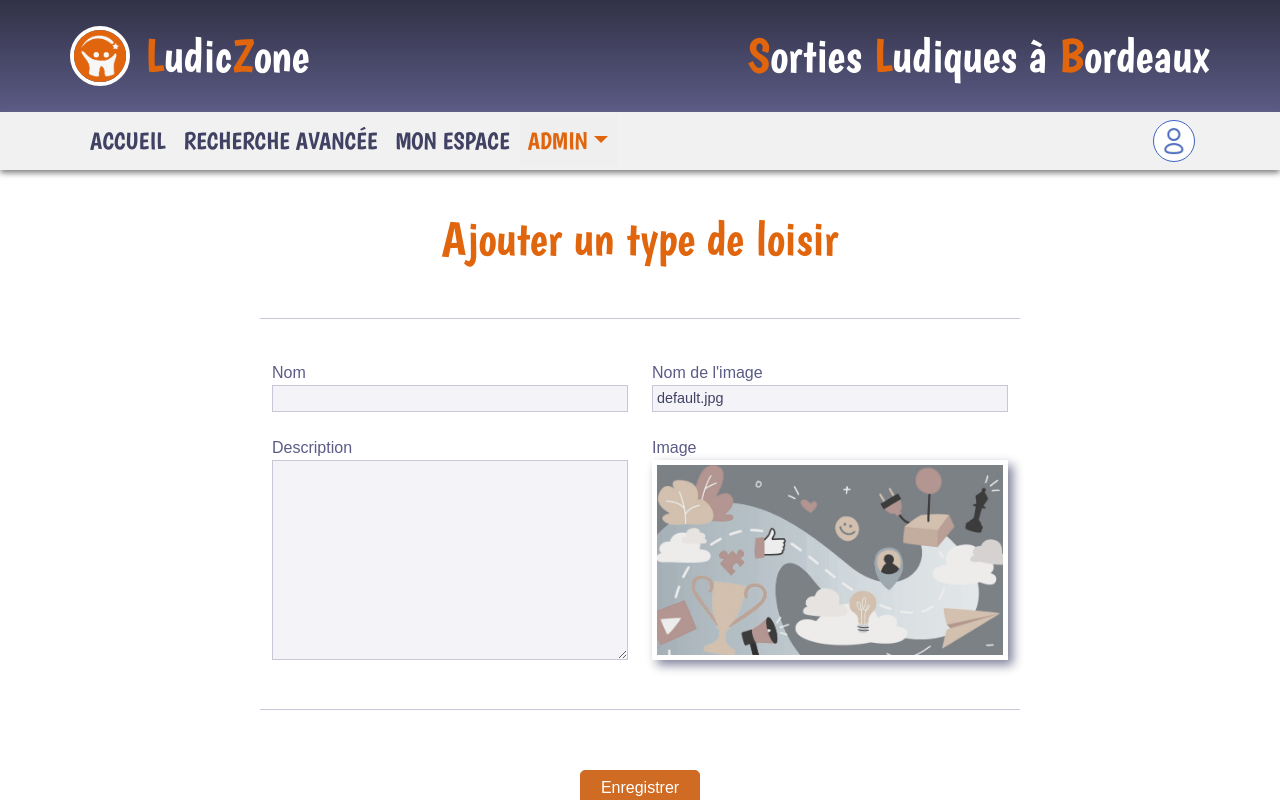
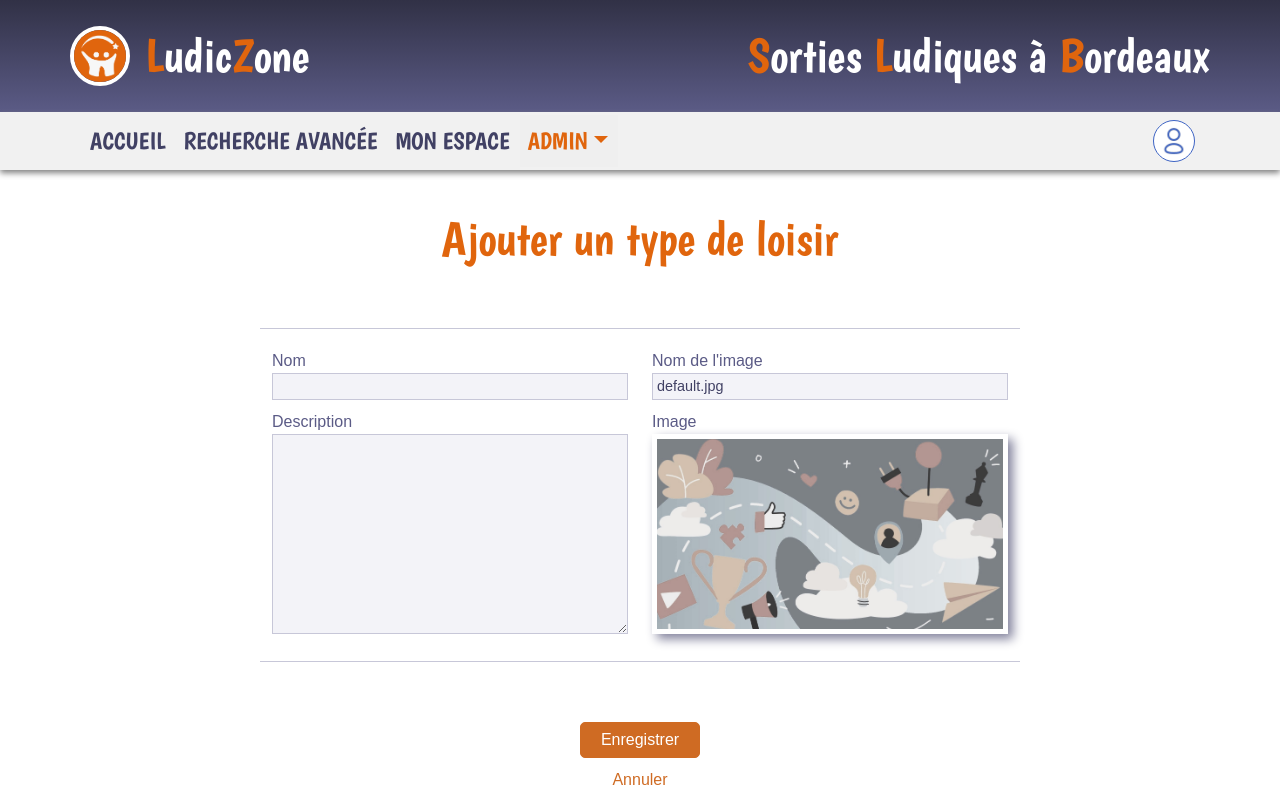
Before and after one commit to StephaneLP/ludiczone-react, a React (Create React App) app: page /admin-area-type-create in a window 1280 px wide. Shown: the top 800 px of the page. Built offline with nearby package versions, Linux system fonts and the light colour scheme; a web font is replaced by a local one.

Commit message:
maj CRUD

```diff
--- a/src/App.js
+++ b/src/App.js
@@ -3,6 +3,7 @@ import Home from "./pages/home/Home"
 import Search from "./pages/search/Search";
 import AdminAreaType from "./pages/admin/AdminAreaType";
 import AdminAreaTypeCreate from "./pages/admin/AdminAreaTypeCreate";
+import AdminAreaTypeUpdate from "./pages/admin/AdminAreaTypeUpdate";
 import PageError from "./components/errors/PageError"
 import PageNotFound from "./components/errors/PageNotFound";
 
@@ -14,6 +15,7 @@ function App() {
             <Route path="/search" element={<Search />} />
             <Route path="/admin-area-type" element={<AdminAreaType />} />
             <Route path="/admin-area-type-create" element={<AdminAreaTypeCreate />} />
+            <Route path="/admin-area-type-update/:id" element={<AdminAreaTypeUpdate />} />
             <Route path="/erreur" element={<PageError />} />
             <Route path="*" element={<PageNotFound />} />
         </Routes>
--- a/src/layout/menu/Menu.jsx
+++ b/src/layout/menu/Menu.jsx
@@ -6,9 +6,10 @@ const Menu = () => {
     const location = useLocation()
 
     const path = location.pathname
+
     const isArea = (path === "/admin-area" || path === "/admin-area-create" || path === "/admin-area-update")
-    const isAreaType = (path === "/admin-area-type" || path === "/admin-area-type-create" || path === "/admin-area-type-update")
-    const isAreaZone = (path === "/admin-area-zone" || path === "/admin-area-zone-create" || path === "/admin-area-zone-update")
+    const isAreaType = (path === "/admin-area-type" || path === "/admin-area-type-create" || path.includes("/admin-area-type-update"))
+    const isAreaZone = (path === "/admin-area-zone" || path === "/admin-area-zone-create" || path.includes("/admin-area-zone-update"))
     const isAdmin = (isArea || isAreaType || isAreaZone)
 
     return (
--- a/src/pages/admin/AdminAreaTypeCreate.jsx
+++ b/src/pages/admin/AdminAreaTypeCreate.jsx
@@ -2,26 +2,32 @@ import "./admin.scss"
 
 import Menu from "../../layout/menu/Menu"
 
+import { colorMsg, formatDate } from "../../js/utils.js"
 import { useEffect, useState } from "react"
-import { Link, useNavigate, useParams } from "react-router-dom"
+import { Link, useNavigate } from "react-router-dom"
 
 const AdminAreaTypeCreate = () => {
     const navigate = useNavigate()
+
     const[adminMessage, setAdminMessage] = useState({libelle: "", color: ""})
-
+    const[focusName, setFocusName] = useState("")
     const[createName, setCreateName] = useState("")
     const[createDescription, setCreateDescription] = useState("")
     const[createPicture, setCreatePicture] = useState("default.jpg")
+
+    const handleNameChange = (event) => {
+        setCreateName(event.target.value);
+        setAdminMessage({libelle: "", color: ""})
+        setFocusName("")
+    }
 
     const handleSubmit = (event) => {
         event.preventDefault()
 
         if(createName === "") {
-            setAdminMessage({libelle: "Veuillez renseigner un nom S.V.P.", color: "brown"})
-            return
-        }
-        if(createDescription === "") {
-            setAdminMessage({libelle: "Veuillez renseigner une description S.V.P.", color: "brown"})
+            setAdminMessage({libelle: "Veuillez renseigner un nom S.V.P.", color: colorMsg.error})
+            setFocusName(colorMsg.error)
+            window.scrollTo(0,0)
             return
         }
 
@@ -40,8 +46,22 @@ const AdminAreaTypeCreate = () => {
             return res.json()
         })
         .then((res) => {
-            navigate("/admin-area-type")
+            if(res.success) {
+                navigate('/admin-area-type',{
+                    state: {
+                        success: true,
+                        message: res.message
+                    }
+                })
+            }
+            else {
+                setAdminMessage({libelle: res.message, color: colorMsg.error})
+            }
         })
+        .catch((error) => {
+            setAdminMessage({libelle: error, color: colorMsg.error})
+        })
+        window.scrollTo(0,0)
     }
 
     return (
@@ -51,43 +71,44 @@ const AdminAreaTypeCreate = () => {
             <h1>Ajouter un type de loisir</h1>
 
             <div className="container">
-                <form className="admin-create" onSubmit={handleSubmit}>
+                <div className="admin-message d-flex justify-content-center align-items-center">
+                    <div style={{backgroundColor: adminMessage.color}}>{adminMessage.libelle}</div>
+                </div>
+                <form className="admin-alter" onSubmit={handleSubmit}>
                     <div className="row">
                         <div className="col-12 col-md-2"></div>
-                        <div className="col-12 col-md-8 admin-create-separator-top">
-                            <div className="admin-message d-flex justify-content-center align-items-center">
-                                <div style={{backgroundColor: adminMessage.color}}>{adminMessage.libelle}</div>
-                            </div>
+                        <div className="col-12 col-md-8 admin-alter-separator-top">
+
                         </div>
                         <div className="col-12 col-md-2"></div>
                     </div>
                     <div className="row">
                         <div className="col-12 col-md-2"></div>
                         <div className="col-12 col-md-4">
-                            <div className="admin-create-cellule">
+                            <div className="admin-alter-cellule">
                                 <label>
                                     <span className="label-libelle">Nom</span>
-                                    <input type="text" maxLength="50" value={createName} onChange={(e) => setCreateName(e.target.value)} style={{borderColor: adminMessage.color}} />
+                                    <input type="text" maxLength="50" value={createName} onChange={(e) => handleNameChange(e)} style={{borderColor: focusName}} />
                                 </label>
                             </div>
-                            <div className="admin-create-cellule">
+                            <div className="admin-alter-cellule">
                                 <label>
                                 <span className="label-libelle">Description</span>
-                                    <textarea maxLength="200" value={createDescription} onChange={(e) => setCreateDescription(e.target.value)} style={{borderColor: adminMessage.color}} />
+                                    <textarea maxLength="200" value={createDescription} onChange={(e) => setCreateDescription(e.target.value)} />
                                 </label>
                             </div>
                         </div>
                         <div className="col-12 col-md-4">
-                            <div className="admin-create-cellule">
+                            <div className="admin-alter-cellule">
                                 <label>
                                     <span className="label-libelle">Nom de l'image</span>
                                     <input type="text" maxLength="50" value={createPicture} onChange={(e) => setCreatePicture(e.target.value)} disabled/>
                                 </label>
                             </div>
-                            <div className="admin-create-cellule">
+                            <div className="admin-alter-cellule">
                                 <label>
                                     <span className="label-libelle">Image</span>
-                                    <div className="admin-create-img" style={{backgroundImage: `url(${require("../../assets/images/type-sortie/" + createPicture)})`}}></div>
+                                    <div className="admin-alter-img" style={{backgroundImage: `url(${require("../../assets/images/type-sortie/" + createPicture)})`}}></div>
                                 </label>
                             </div>
                         </div>
@@ -95,7 +116,7 @@ const AdminAreaTypeCreate = () => {
                     </div>
                     <div className="row">
                         <div className="col-12 col-md-2"></div>
-                        <div className="col-12 col-md-8 admin-create-separator-bottom"></div>
+                        <div className="col-12 col-md-8 admin-alter-separator-bottom"></div>
                         <div className="col-12 col-md-2"></div>
                     </div>
                     <div className="row">
--- /dev/null
+++ b/src/pages/admin/AdminAreaTypeUpdate.jsx
@@ -0,0 +1,163 @@
+import "./admin.scss"
+
+import Loader from "../../components/loader/Loader"
+import Menu from "../../layout/menu/Menu"
+
+import { colorMsg, formatDate } from "../../js/utils.js"
+import { useEffect, useState } from "react"
+import { Link, useNavigate, useParams } from "react-router-dom"
+
+const AdminAreaTypeUpdate = () => {
+    const navigate = useNavigate()
+    const { id } = useParams()
+
+    const[getAreaType, setGetAreaType] = useState(null)
+    const[adminMessage, setAdminMessage] = useState({libelle: "", color: ""})
+    const[focusName, setFocusName] = useState("")
+    const[updateName, setUpdateName] = useState("")
+    const[updateDescription, setUpdateDescription] = useState("")
+    const[updatePicture, setUpdatePicture] = useState("default.jpg")
+
+    useEffect(() => {
+        fetch("http://localhost:3001/api/areatype/" + id)
+            .then((res) => {
+                return res.json()
+            })
+            .then((res) => {
+                setUpdateName(res.data.name)
+                setUpdateDescription(res.data.description)
+                setUpdatePicture(res.data.picture)
+                setGetAreaType(res.data)
+            })
+    },[])
+
+    const handleNameChange = (event) => {
+        setUpdateName(event.target.value);
+        setAdminMessage({libelle: "", color: ""})
+        setFocusName("")
+    }
+
+    const handleSubmit = (event) => {
+        event.preventDefault()
+
+        if(updateName === "") {
+            setAdminMessage({libelle: "Veuillez renseigner un nom S.V.P.", color: colorMsg.error})
+            setFocusName(colorMsg.error)
+            window.scrollTo(0,0)
+            return
+        }
+
+        fetch("http://localhost:3001/api/areatype/" + id,{
+            method: "PUT",
+            headers: {
+                "Content-Type": "application/json",
+            },
+            body: JSON.stringify({
+                name: updateName,
+                description: updateDescription,
+                picture: updatePicture,
+            })
+        })
+        .then((res) => {
+            return res.json()
+        })
+        .then((res) => {
+            if(res.success) {
+                navigate('/admin-area-type',{
+                    state: {
+                        success: true,
+                        message: res.message
+                    }
+                })
+            }
+            else {
+                setAdminMessage({libelle: res.message, color: colorMsg.error})
+            }
+        })
+        .catch((error) => {
+            setAdminMessage({libelle: error, color: colorMsg.error})
+        })
+        window.scrollTo(0,0)
+    }
+
+    return (
+    <main>
+        <Menu />
+        <section className="container-fluid admin">
+            <h1>Modifier un type de loisir</h1>
+            <div className="container">
+                {getAreaType === null ?
+                (<Loader />)
+                :
+                (
+                    <>
+                    <div className="admin-message d-flex justify-content-center align-items-center">
+                        <div style={{backgroundColor: adminMessage.color}}>{adminMessage.libelle}</div>
+                    </div>
+                    <form className="admin-alter" onSubmit={handleSubmit}>
+                        <div className="row">
+                            <div className="col-12 col-md-2"></div>
+                            <div className="col-12 col-md-8 admin-alter-separator-top">
+
+                            </div>
+                            <div className="col-12 col-md-2"></div>
+                        </div>
+                        <div className="row">
+                            <div className="col-12 col-md-2"></div>
+                            <div className="col-12 col-md-4">
+                                <div className="admin-alter-cellule">
+                                    <label>
+                                        <span className="label-libelle">Nom</span>
+                                        <input type="text" maxLength="50" value={updateName} onChange={(e) => handleNameChange(e)} style={{borderColor: focusName}} />
+                                    </label>
+                                </div>
+                                <div className="admin-alter-cellule">
+                                    <label>
+                                    <span className="label-libelle">Description</span>
+                                        <textarea maxLength="200" value={updateDescription} onChange={(e) => setUpdateDescription(e.target.value)} />
+                                    </label>
+                                </div>
+                            </div>
+                            <div className="col-12 col-md-4">
+                                <div className="admin-alter-cellule">
+                                    <label>
+                                        <span className="label-libelle">Nom de l'image</span>
+                                        <input type="text" maxLength="50" value={updatePicture} onChange={(e) => setUpdatePicture(e.target.value)} disabled/>
+                                    </label>
+                                </div>
+                                <div className="admin-alter-cellule">
+                                    <label>
+                                        <span className="label-libelle">Image</span>
+                                        <div className="admin-alter-img" style={{backgroundImage: `url(${require("../../assets/images/type-sortie/" + updatePicture)})`}}></div>
+                                    </label>
+                                </div>
+                            </div>
+                            <div className="col-12 col-md-2"></div>
+                        </div>
+                        <div className="row">
+                            <div className="col-12 col-md-2"></div>
+                            <div className="col-12 col-md-8 admin-alter-separator-bottom"></div>
+                            <div className="col-12 col-md-2"></div>
+                        </div>
+                        <div className="row">
+                            <div className="col-12">
+                                <div className="form-buttons">
+                                    <div>
+                                        <input className="btn-confirm" type="submit" value="Enregistrer" />
+                                    </div>
+                                    <div>
+                                        <Link className="btn-confirm-no" to="/admin-area-type" aria-current="page" href="#">Annuler</Link>
+                                    </div>
+                                </div>
+                            </div>
+                        </div>
+                    </form>
+                    </>
+                )}
+            </div>
+        </section>
+    </main>
+    )
+}
+
+export default AdminAreaTypeUpdate
--- a/src/pages/admin/admin.scss
+++ b/src/pages/admin/admin.scss
@@ -5,18 +5,19 @@
     margin-bottom: 40px;
 
     h1 {
-        margin: 40px 0;
+        margin: 40px 0 20px;
         color: $secondaryFontColor;
         font-size: 3rem;
     }
 
     .admin-titre {
-       font-size: 1rem;
+        font-size: 1rem;
         color: $baseFontColorLight2;
         background-color: $baseBgColorLight4;
         border: 1px solid $baseBgColorLight3;
         border-radius: 5px;
         padding: 5px 15px;
+        margin-top: 40px;
 
         h2 {
             font-family: "Poppins", Arial, Helvetica, sans-serif;
@@ -31,12 +32,16 @@
 
         div {
             padding: 4px 20px;
-            border-radius: 10px;;
+            border-radius: 5px;;
             font-size: 0.9rem;
             font-style: italic;
             color: white;
         }
     }
+
+    ////////////////////////////////
+    // ZONE DE FILTRE
+    ////////////////////////////////
 
     .admin-filter {
         font-size: 1rem;
@@ -85,24 +90,69 @@
         }
     }
 
-    .admin-create {
-        margin-top: 50px;
+    ////////////////////////////////
+    // LISTE DES RESULATTS
+    ////////////////////////////////
 
-        .admin-create-separator-top {
-            margin: 0 0 0;
+    .admin-no-result {
+        height: 300px;
+        color: $baseFontColorLight2;
+        font-size: 1.5rem;
+    }
+
+    .admin-row {
+        font-size: 1rem;
+        color: $baseFontColorLight2;
+        padding: 15px 0;
+        margin: 4px 0;
+        border-bottom: 1px solid $baseBgColorLight3;
+
+        div {
+            display: flex;
+            align-items: center;
+        }
+
+        .admin-row-title {
+            font-size: 1.2rem;
+            color: $baseFontColorLight1;
+        }
+
+        .admin-row-img {
+            width: 40%;
+            height: 100%;
+            border: 2px solid white;
+            box-shadow: 5px 5px 10px #82829c;
+            background-size: cover;
+            background-position: center;
+        }
+
+        // &:hover {
+        //     background-color: #efeff3;
+        // }
+    }
+
+    ////////////////////////////////
+    // CREATION & MODIFICATION
+    ////////////////////////////////
+
+    .admin-alter {
+        margin-top: 0;
+
+        .admin-alter-separator-top {
+            margin: 0 0 10px;
             border-top: 1px solid $baseBgColorLight3;
         }
 
-        .admin-create-separator-bottom {
-            margin: 20px 0 40px;
+        .admin-alter-separator-bottom {
+            margin: 10px 0 40px;
             border-bottom: 1px solid $baseBgColorLight3;
         }
 
-        .admin-create-cellule {
-            margin: 0 0 20px;
+        .admin-alter-cellule {
+            margin: 10px 0;
 
             label {
-                margin: 2px 0;
+                // margin: 2px 0;
                 width: 100%;
 
                 .label-libelle {
@@ -122,7 +172,7 @@
                     height: 200px;
                 }
 
-                .admin-create-img {
+                .admin-alter-img {
                     width: 100%;
                     height: 200px;
                     border: 5px solid white;
@@ -142,38 +192,4 @@
             }
         }
     }
-
-    .admin-no-result {
-        height: 300px;
-        color: $baseFontColorLight2;
-        font-size: 1.5rem;
-    }
-
-    .admin-row {
-        font-size: 1rem;
-        color: $baseFontColorLight2;
-        padding: 15px 0;
-        margin: 4px 0;
-        border-bottom: 1px solid $baseBgColorLight3;
-        // background-color: lightgrey;
-
-        div {
-            display: flex;
-            align-items: center;
-        }
-
-        .admin-row-title {
-            font-size: 1.2rem;
-            color: $baseFontColorLight1;
-        }
-
-        .admin-row-img {
-            width: 50%;
-            height: 100%;
-            border: 2px solid white;
-            box-shadow: 5px 5px 10px #82829c;
-            background-size: cover;
-            background-position: center;
-        }
-    }
 }
```
Also changed, not shown: src/js/utils.js (+6 -1 lines), src/pages/admin/AdminAreaType.jsx (+18 -8 lines).
